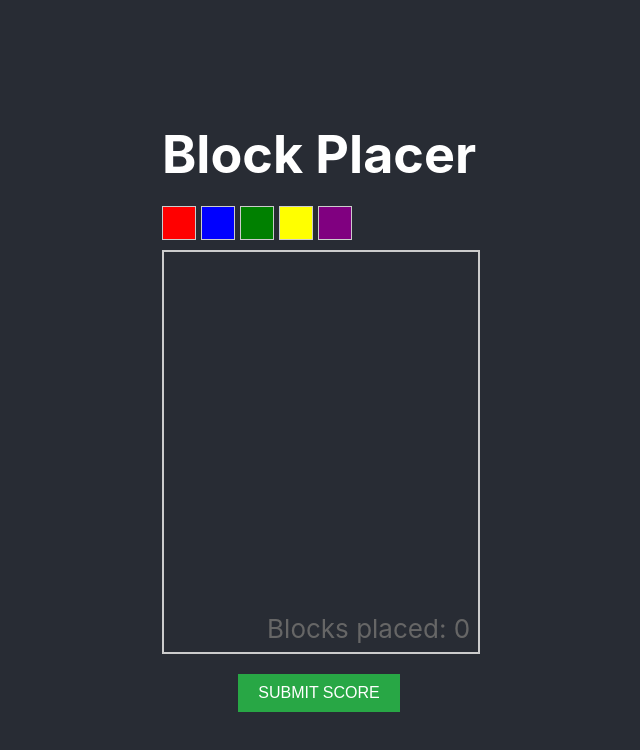
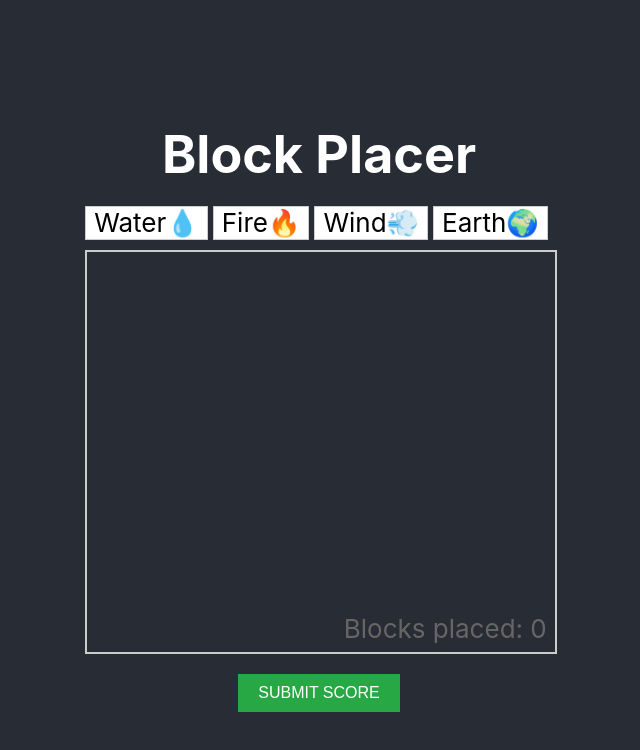
Before and after one commit to KrazyC1/CIS437-Project, a React (Create React App) app in the folder my-first-app/: page / in a window 1280 px wide. Shown: the top 750 px of the page, without its empty margins (321-961 px from the left). Built offline with nearby package versions, Linux system fonts and the light colour scheme.

Commit message:
working emoji blocks

```diff
--- a/my-first-app/src/components/BlockPlacer.js
+++ b/my-first-app/src/components/BlockPlacer.js
@@ -1,40 +1,57 @@
-import React, { useState, useRef } from 'react';
+import React, { useState, useRef, useEffect } from 'react';
 
 const BlockPlacer = () => {
   const [blocks, setBlocks] = useState([]);
-  const [selectedColor, setSelectedColor] = useState(null); // Start with no color selected
+  const [selectedLabel, setSelectedLabel] = useState(null);
   const [draggedBlock, setDraggedBlock] = useState(null);
   const containerRef = useRef(null);
-  const blockSize = 32, blockOffset = blockSize / 2;
+  const contextRef = useRef(null);
 
-  const colors = ['red', 'blue', 'green', 'yellow', 'purple'];
+  useEffect(() => {
+    const canvas = document.createElement("canvas");
+    contextRef.current = canvas.getContext("2d");
+    contextRef.current.font = "16px Arial"; // Set font style to match display
+  }, []);
+
+  const calculateBlockSize = (text) => {
+    const textWidth = contextRef.current.measureText(text).width;
+    return { width: textWidth + 36, height: 40 }; // Extra padding for both width and height
+  };
+
+  const labels = [
+    { text: "Water💧", color: "white" },
+    { text: "Fire🔥", color: "white" },
+    { text: "Wind💨", color: "white" },
+    { text: "Earth🌍", color: "white" }
+  ];
 
   const handleCanvasClick = (e) => {
-    if (!selectedColor || draggedBlock) return; // Ensure a color is selected
-
+    if (!selectedLabel || draggedBlock) return;
     const { left, top } = e.currentTarget.getBoundingClientRect();
     const x = e.clientX - left, y = e.clientY - top;
-
-    if (isWithinBounds(x, y) && !isOverlapping(x, y))
-      setBlocks([...blocks, { x, y, id: Date.now(), color: selectedColor }]);
+    const { width, height } = calculateBlockSize(selectedLabel.text);
+    if (isWithinBounds(x, y, width, height) && !isOverlapping(x, y, width, height))
+      setBlocks([...blocks, { x, y, id: Date.now(), label: selectedLabel, width, height }]);
   };
 
   const handleMouseMove = (e) => {
     if (!draggedBlock) return;
     const { left, top } = containerRef.current.getBoundingClientRect();
     const newX = e.clientX - left, newY = e.clientY - top;
-
-    if (isWithinBounds(newX, newY) && !isOverlapping(newX, newY, draggedBlock.id))
+    if (isWithinBounds(newX, newY, draggedBlock.width, draggedBlock.height) &&
+        !isOverlapping(newX, newY, draggedBlock.width, draggedBlock.height, draggedBlock.id))
       setBlocks(blocks.map(b => (b.id === draggedBlock.id ? { ...b, x: newX, y: newY } : b)));
   };
 
-  const isWithinBounds = (x, y) => {
-    const { width, height } = containerRef.current.getBoundingClientRect();
-    return x >= blockOffset && x <= width - blockOffset && y >= blockOffset && y <= height - blockOffset;
+  const isWithinBounds = (x, y, width, height) => {
+    const { width: containerWidth, height: containerHeight } = containerRef.current.getBoundingClientRect();
+    return x >= width / 2 && x <= containerWidth - width / 2 &&
+           y >= height / 2 && y <= containerHeight - height / 2;
   };
 
-  const isOverlapping = (x, y, id = null) => blocks.some(b =>
-    b.id !== id && Math.abs(b.x - x) < blockSize && Math.abs(b.y - y) < blockSize
+  const isOverlapping = (x, y, width, height, id = null) => blocks.some(b =>
+    b.id !== id && Math.abs(b.x - x) < (b.width + width) / 2 &&
+    Math.abs(b.y - y) < (b.height + height) / 2
   );
 
   const handleSubmitScore = () => {
@@ -51,19 +68,21 @@ const BlockPlacer = () => {
   return (
     <div>
       <div style={{ display: 'flex', marginBottom: '10px' }}>
-        {colors.map((color) => (
+        {labels.map((label) => (
           <div
-            key={color}
-            onClick={() => setSelectedColor(color)}
+            key={label.text}
+            onClick={() => setSelectedLabel(label)}
             style={{
-              width: '32px', height: '32px', backgroundColor: color, cursor: 'pointer',
-              border: selectedColor === color ? '2px solid black' : '1px solid #ccc',
-              marginRight: '5px'
+              padding: '0 8px', height: '32px', display: 'flex', alignItems: 'center',
+              backgroundColor: label.color, cursor: 'pointer',
+              border: selectedLabel === label ? '2px solid black' : '1px solid #ccc',
+              marginRight: '5px', color: 'black'
             }}
-          />
+          >
+            {label.text}
+          </div>
         ))}
       </div>
-
       <div
         ref={containerRef}
         style={{
@@ -79,18 +98,20 @@ const BlockPlacer = () => {
           <div
             key={block.id}
             style={{
-              position: 'absolute', width: blockSize, height: blockSize,
-              backgroundColor: block.color, left: block.x - blockOffset, top: block.y - blockOffset,
-              border: '1px solid black', cursor: 'grab', userSelect: 'none',
+              position: 'absolute', width: block.width, height: block.height,
+              backgroundColor: block.label.color, left: block.x - block.width / 2, top: block.y - block.height / 2,
+              border: '1px solid black', cursor: 'grab', userSelect: 'none', color: 'black',
+              display: 'flex', alignItems: 'center', justifyContent: 'center', whiteSpace: 'nowrap'
             }}
             onMouseDown={(e) => { e.stopPropagation(); setDraggedBlock(block); }}
-          />
+          >
+            {block.label.text}
+          </div>
         ))}
         <div style={{ position: 'absolute', bottom: '8px', right: '8px', color: '#666' }}>
           Blocks placed: {blocks.length}
         </div>
       </div>
-
       <button
         style={{
           marginTop: '20px', padding: '10px 20px', fontSize: '16px',
```
